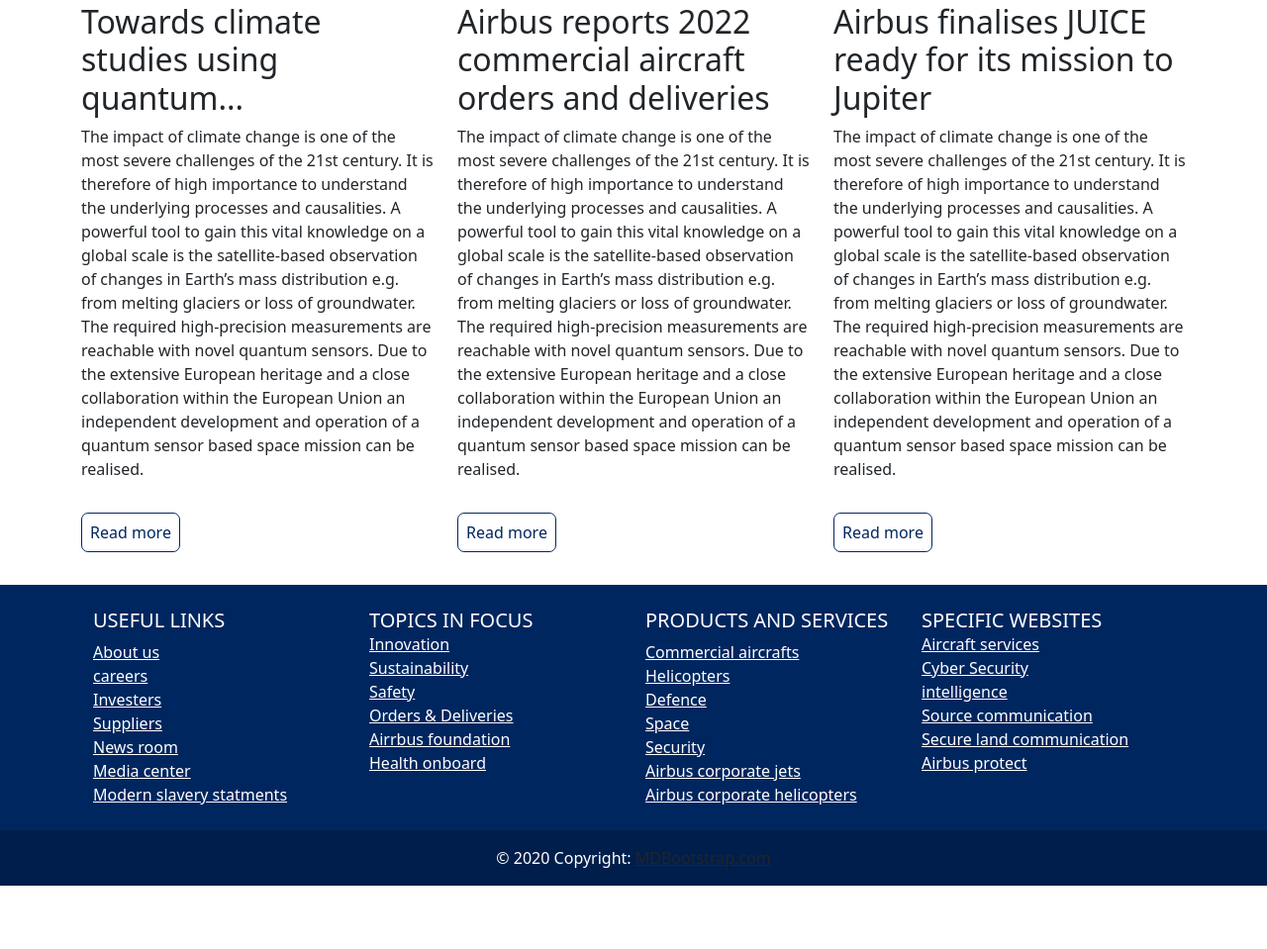
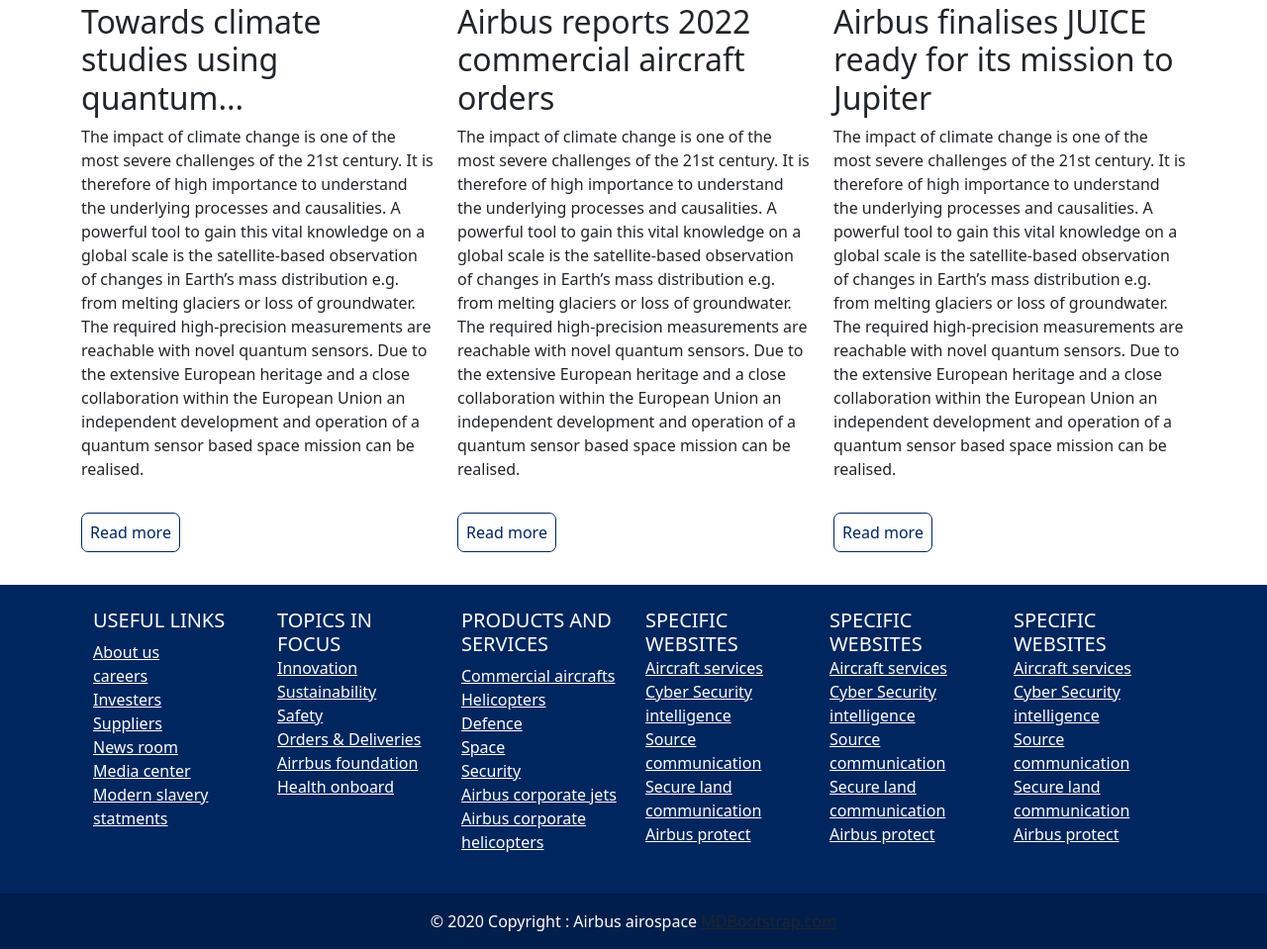
Before and after one commit to Rashicom/Airbus-home-page, a plain HTML site: page index.html in a window 1280 px wide. Shown: the part 1970-2929 px from the top of the page at 99% size. Before the commit the page ends 2865 px from the top, so only its background shows below. Drawn offline with nearby package versions, Linux system fonts and the light colour scheme.

Commit message:
basic desighn compleated need extra modifictions

```diff
--- a/index.html
+++ b/index.html
@@ -142,7 +142,7 @@
 
           <div class="col-md-12 col-lg-4 news">
             <img src="airbus5.jpg" alt="">
-            <h2>Airbus reports 2022 commercial aircraft orders and deliveries</h2>
+            <h2>Airbus reports 2022 commercial aircraft orders</h2>
             <p>The impact of climate change is one of the most severe challenges of the 21st century. It is therefore of high importance to understand the underlying processes and causalities. A powerful tool to gain this vital knowledge on a global scale is the satellite-based observation of changes in Earth’s mass distribution e.g. from melting glaciers or loss of groundwater. The required high-precision measurements are reachable with novel quantum sensors. Due to the extensive European heritage and a close collaboration within the European Union an independent development and operation of a quantum sensor based space mission can be realised. </p>
             <br>
             <a href="#" class="tilebutton2" role="button">Read more</a>
@@ -166,7 +166,7 @@
     <footer class="text-center text-lg-start mt-5 footbar">
       <div class="container p-4">
         <div class="row">
-          <div class="col-lg-3 col-md-6 mb-4 mb-md-0">
+          <div class="col-md-4 col-sm-6 col-12 col-lg-2">
             <h5 class="text-uppercase">Useful links</h5>
 
             <ul class="list-unstyled mb-0">
@@ -196,7 +196,7 @@
           <!--Grid column-->
 
           <!--Grid column-->
-          <div class="col-lg-3 col-md-6 mb-4 mb-md-0">
+          <div class="col-md-4 col-sm-6 col-12 col-lg-2">
             <h5 class="text-uppercase mb-0">Topics in focus</h5>
 
             <ul class="list-unstyled">
@@ -223,10 +223,10 @@
           <!--Grid column-->
 
           <!--Grid column-->
-          <div class="col-lg-3 col-md-6 mb-4 mb-md-0">
+          <div class="col-md-4 col-sm-6 col-12 col-lg-2">
             <h5 class="text-uppercase">Products and services</h5>
 
-            <ul class="list-unstyled mb-0">
+            <ul class="list-unstyled">
               <li>
                 <a href="#!" class="text-white">Commercial aircrafts</a>
               </li>
@@ -253,7 +253,59 @@
           <!--Grid column-->
 
           <!--Grid column-->
-          <div class="col-lg-3 col-md-6 mb-4 mb-md-0">
+          <div class="col-md-4 col-sm-6 col-12 col-lg-2">
+            <h5 class="text-uppercase mb-0">Specific websites</h5>
+
+            <ul class="list-unstyled">
+              <li>
+                <a href="#!" class="text-white">Aircraft services</a>
+              </li>
+              <li>
+                <a href="#!" class="text-white">Cyber Security</a>
+              </li>
+              <li>
+                <a href="#!" class="text-white">intelligence</a>
+              </li>
+              <li>
+                <a href="#!" class="text-white">Source communication</a>
+              </li>
+              <li>
+                <a href="#!" class="text-white">Secure land communication</a>
+              </li>
+              <li>
+                <a href="#!" class="text-white">Airbus protect</a>
+              </li>
+            </ul>
+          </div>
+
+          <!--Grid column-->
+          <div class="col-md-4 col-sm-6 col-12 col-lg-2">
+            <h5 class="text-uppercase mb-0">Specific websites</h5>
+
+            <ul class="list-unstyled">
+              <li>
+                <a href="#!" class="text-white">Aircraft services</a>
+              </li>
+              <li>
+                <a href="#!" class="text-white">Cyber Security</a>
+              </li>
+              <li>
+                <a href="#!" class="text-white">intelligence</a>
+              </li>
+              <li>
+                <a href="#!" class="text-white">Source communication</a>
+              </li>
+              <li>
+                <a href="#!" class="text-white">Secure land communication</a>
+              </li>
+              <li>
+                <a href="#!" class="text-white">Airbus protect</a>
+              </li>
+            </ul>
+          </div>
+
+          <!--Grid column-->
+          <div class="col-md-4 col-sm-6 col-12 col-lg-2">
             <h5 class="text-uppercase mb-0">Specific websites</h5>
 
             <ul class="list-unstyled">
@@ -285,7 +337,7 @@
 
       <!-- Copyright -->
       <div class="text-center p-3" style="background-color: rgba(0, 0, 0, 0.2);">
-        © 2020 Copyright:
+        © 2020 Copyright : Airbus airospace
         <a class="text-dark" href="https://mdbootstrap.com/">MDBootstrap.com</a>
       </div>
       <!-- Copyright -->
```
